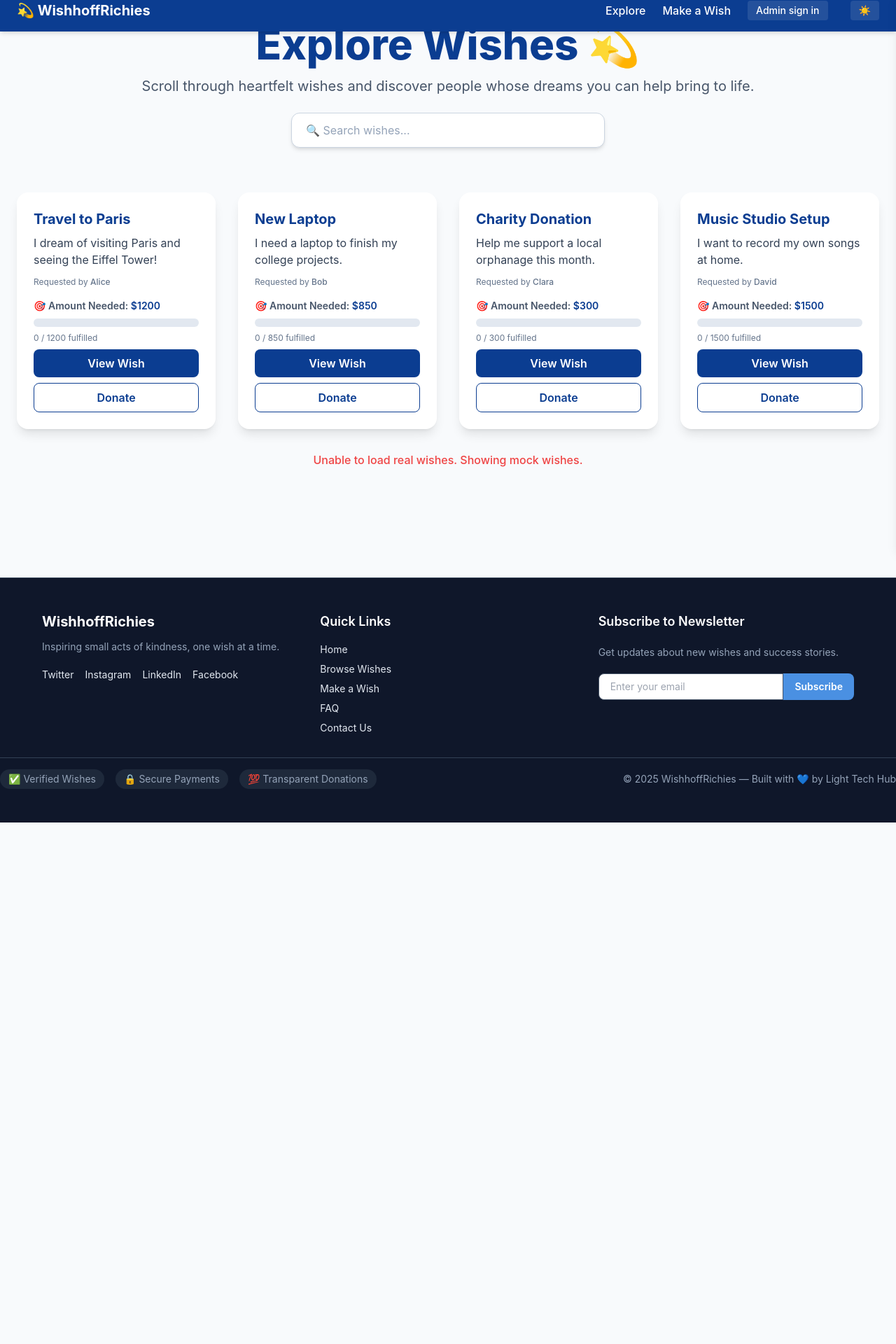
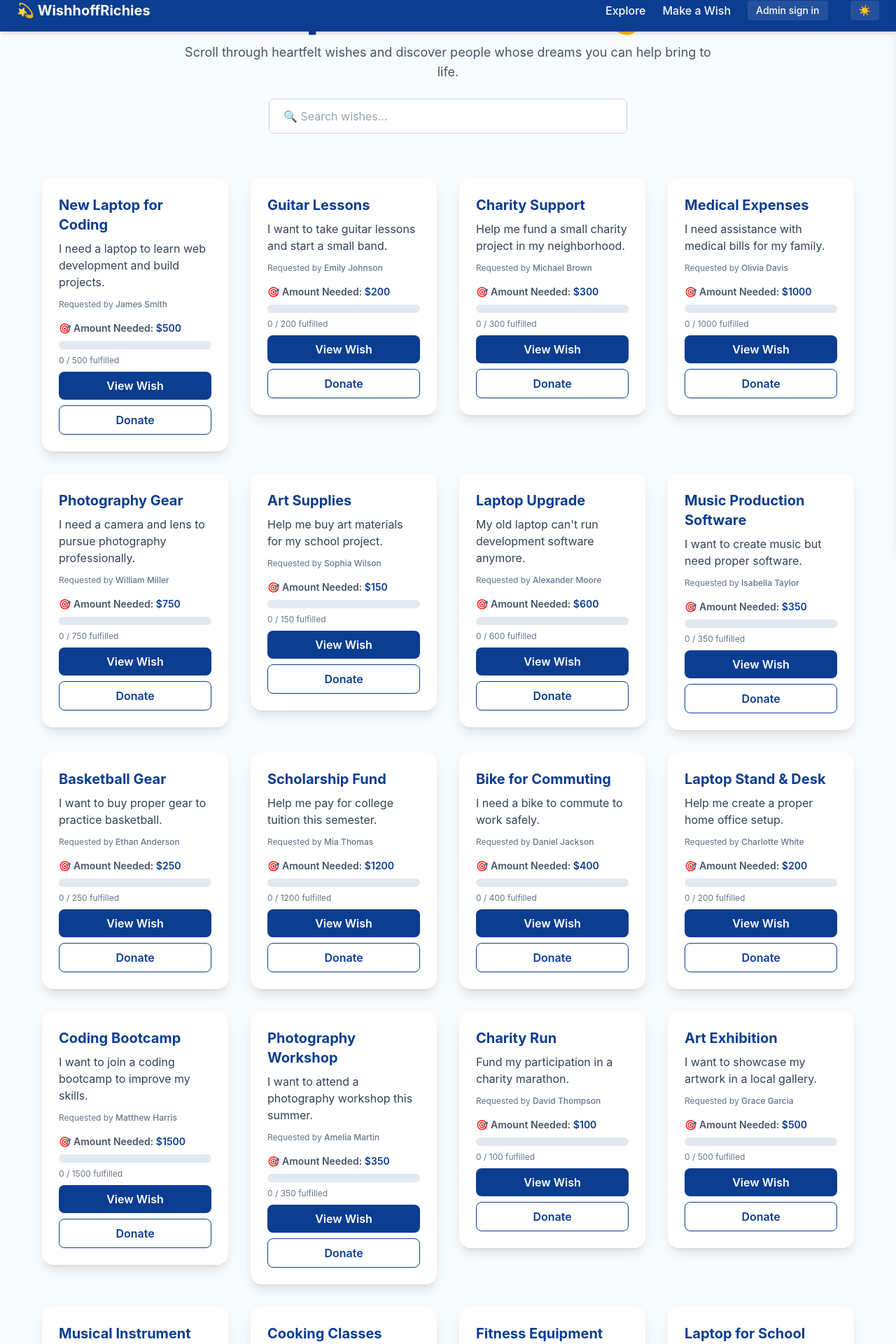
Before and after one commit to Lightcomputerstechnology/WishhoffRichies, a Next.js app: page /explore in a window 1280 px wide. Shown: the part 15-1935 px from the top of the page at 70% size. Before the commit the page ends 1190 px from the top, so only its background shows below. Built offline with nearby package versions, Linux system fonts and the light colour scheme; no server answers; the database is empty.

Commit message:
Update explore.js

```diff
--- a/pages/explore.js
+++ b/pages/explore.js
@@ -1,78 +1,66 @@
 "use client";
+import Link from "next/link";
+import Head from "next/head";
 import { useEffect, useState } from "react";
-import Head from "next/head";
 import Navbar from "../components/Navbar";
 import Footer from "../components/Footer";
 import WishCard from "../components/WishCard";
 import { supabase } from "../lib/supabaseClient";
 
-// Mockup wishes for immediate display
-const MOCK_WISHES = [
-  { id: "mock1", title: "Travel to Paris", description: "I dream of visiting Paris and seeing the Eiffel Tower!", name: "Alice", amount: 1200 },
-  { id: "mock2", title: "New Laptop", description: "I need a laptop to finish my college projects.", name: "Bob", amount: 850 },
-  { id: "mock3", title: "Charity Donation", description: "Help me support a local orphanage this month.", name: "Clara", amount: 300 },
-  { id: "mock4", title: "Music Studio Setup", description: "I want to record my own songs at home.", name: "David", amount: 1500 },
+// Generate mock data
+const generateMockWishes = () => [
+  { id: "m1", name: "James Smith", title: "New Laptop for Coding", description: "I need a laptop to learn web development and build projects.", amount: 500 },
+  { id: "m2", name: "Emily Johnson", title: "Guitar Lessons", description: "I want to take guitar lessons and start a small band.", amount: 200 },
+  { id: "m3", name: "Michael Brown", title: "Charity Support", description: "Help me fund a small charity project in my neighborhood.", amount: 300 },
+  { id: "m4", name: "Olivia Davis", title: "Medical Expenses", description: "I need assistance with medical bills for my family.", amount: 1000 },
+  { id: "m5", name: "William Miller", title: "Photography Gear", description: "I need a camera and lens to pursue photography professionally.", amount: 750 },
+  { id: "m6", name: "Sophia Wilson", title: "Art Supplies", description: "Help me buy art materials for my school project.", amount: 150 },
+  { id: "m7", name: "Alexander Moore", title: "Laptop Upgrade", description: "My old laptop can't run development software anymore.", amount: 600 },
+  { id: "m8", name: "Isabella Taylor", title: "Music Production Software", description: "I want to create music but need proper software.", amount: 350 },
+  { id: "m9", name: "Ethan Anderson", title: "Basketball Gear", description: "I want to buy proper gear to practice basketball.", amount: 250 },
+  { id: "m10", name: "Mia Thomas", title: "Scholarship Fund", description: "Help me pay for college tuition this semester.", amount: 1200 },
+  { id: "m11", name: "Daniel Jackson", title: "Bike for Commuting", description: "I need a bike to commute to work safely.", amount: 400 },
+  { id: "m12", name: "Charlotte White", title: "Laptop Stand & Desk", description: "Help me create a proper home office setup.", amount: 200 },
+  { id: "m13", name: "Matthew Harris", title: "Coding Bootcamp", description: "I want to join a coding bootcamp to improve my skills.", amount: 1500 },
+  { id: "m14", name: "Amelia Martin", title: "Photography Workshop", description: "I want to attend a photography workshop this summer.", amount: 350 },
+  { id: "m15", name: "David Thompson", title: "Charity Run", description: "Fund my participation in a charity marathon.", amount: 100 },
+  { id: "m16", name: "Grace Garcia", title: "Art Exhibition", description: "I want to showcase my artwork in a local gallery.", amount: 500 },
+  { id: "m17", name: "Joseph Martinez", title: "Musical Instrument", description: "I need a keyboard to learn music composition.", amount: 400 },
+  { id: "m18", name: "Abigail Robinson", title: "Cooking Classes", description: "I want to attend advanced cooking classes.", amount: 250 },
+  { id: "m19", name: "Christopher Clark", title: "Fitness Equipment", description: "I need a home gym setup to stay healthy.", amount: 600 },
+  { id: "m20", name: "Elizabeth Rodriguez", title: "Laptop for School", description: "I need a new laptop for school assignments.", amount: 700 },
 ];
 
 export default function Explore() {
-  const [wishes, setWishes] = useState(MOCK_WISHES);
+  const [wishes, setWishes] = useState([]);
   const [loading, setLoading] = useState(true);
-  const [error, setError] = useState("");
   const [query, setQuery] = useState("");
 
   useEffect(() => {
     let mounted = true;
-
-    // Fetch initial wishes and subscribe to live changes
-    async function fetchAndSubscribe() {
+    async function load() {
       try {
-        // Initial fetch
-        const { data, error } = await supabase
-          .from("wishes")
-          .select("*")
-          .order("created_at", { ascending: false });
-
+        // Fetch from Supabase
+        const { data, error } = await supabase.from("wishes").select("*").order("created_at", { ascending: false });
         if (!mounted) return;
-
-        if (error) throw error;
-
-        if (data && data.length > 0) {
-          // Merge new data with mock wishes (avoid duplicates by ID)
-          setWishes((prev) => {
-            const ids = new Set(prev.map((w) => w.id));
-            const merged = [...prev, ...data.filter((w) => !ids.has(w.id))];
-            return merged;
-          });
+        if (error || !data || data.length === 0) {
+          // Fallback to mock data
+          setWishes(generateMockWishes());
+        } else {
+          setWishes(data);
         }
-
-        // Listen for real-time inserts
-        const subscription = supabase
-          .from("wishes")
-          .on("INSERT", (payload) => {
-            setWishes((prev) => {
-              if (prev.find((w) => w.id === payload.new.id)) return prev;
-              return [payload.new, ...prev];
-            });
-          })
-          .subscribe();
-
-        return () => {
-          supabase.removeSubscription(subscription);
-        };
       } catch (err) {
-        console.error("Supabase fetch error:", err);
-        setError("Unable to load real wishes. Showing mock wishes.");
+        console.error(err);
+        setWishes(generateMockWishes());
       } finally {
         setLoading(false);
       }
     }
-
-    fetchAndSubscribe();
-
+    load();
     return () => (mounted = false);
   }, []);
 
-  // Filter wishes by search query
+  // Search filtering
   const filtered = wishes.filter(
     (w) =>
       w.title?.toLowerCase().includes(query.toLowerCase()) ||
@@ -91,41 +79,48 @@ export default function Explore() {
 
       <Navbar />
 
-      <main className="bg-light dark:bg-dark text-dark dark:text-light min-h-screen py-12 px-4 md:px-6">
+      <main className="container mx-auto px-6 py-20 min-h-screen">
         {/* Hero Section */}
-        <section className="text-center mb-16 max-w-4xl mx-auto">
+        <section className="text-center mb-16">
           <h1 className="text-5xl md:text-6xl font-extrabold text-primary mb-4 animate-fade-in">
             Explore Wishes 💫
           </h1>
-          <p className="text-slate-600 dark:text-slate-300 text-lg md:text-xl mb-6">
+          <p className="text-slate-600 dark:text-slate-300 max-w-3xl mx-auto mb-6 text-lg">
             Scroll through heartfelt wishes and discover people whose dreams you can help bring to life.
           </p>
 
-          {/* Search Input */}
+          {/* Search / Filter */}
           <div className="flex justify-center">
             <input
               type="text"
               placeholder="🔍 Search wishes..."
-              className="w-full max-w-md px-5 py-3 rounded-xl border border-slate-300 dark:border-slate-700 bg-white dark:bg-slate-800 text-slate-900 dark:text-slate-100 placeholder-slate-400 focus:outline-none focus:ring-2 focus:ring-primary transition shadow-md"
+              className="w-full max-w-lg px-5 py-3 rounded-lg border border-slate-300 dark:border-slate-700 focus:ring-2 focus:ring-primary outline-none transition"
               value={query}
               onChange={(e) => setQuery(e.target.value)}
             />
           </div>
         </section>
 
-        {/* Status & Wish Grid */}
+        {/* Loading / Empty States */}
         {loading ? (
           <div className="flex justify-center py-16">
-            <p className="text-slate-500 dark:text-slate-400 text-lg animate-pulse">Loading wishes…</p>
+            <p className="text-slate-500 dark:text-slate-400 animate-pulse">Loading wishes…</p>
           </div>
         ) : filtered.length === 0 ? (
-          <div className="flex flex-col items-center py-16 text-center gap-4">
-            <p className="text-slate-600 dark:text-slate-300 text-lg">No wishes match your search.</p>
-            <Link href="/create-wish" className="px-6 py-3 rounded-xl bg-primary text-white hover:bg-primary/90 transition shadow-md font-semibold">
+          <div className="flex flex-col items-center py-16 text-center">
+            <p className="text-slate-600 dark:text-slate-300 mb-4">
+              No wishes match your search — be the first to make one!
+            </p>
+            <Link
+              href="/wish/new"
+              className="px-6 py-3 bg-primary text-white rounded-lg hover:bg-primary/90 transition"
+            >
               ✨ Make a Wish
             </Link>
           </div>
         ) : (
+          <>
+            {/* Wish Grid */}
             <div className="grid gap-8 sm:grid-cols-2 lg:grid-cols-3 xl:grid-cols-4">
               {filtered.map((w) => (
                 <div key={w.id} className="animate-fade-up" style={{ animationDelay: `${Math.random() * 0.3}s` }}>
@@ -133,10 +128,15 @@ export default function Explore() {
                 </div>
               ))}
             </div>
+
+            {/* Load More Button */}
+            <div className="text-center mt-12">
+              <button className="px-6 py-3 rounded-lg border border-primary text-primary hover:bg-primary hover:text-white transition">
+                Load More
+              </button>
+            </div>
+          </>
         )}
-
-        {/* Error Message */}
-        {error && <p className="text-center mt-8 text-red-500 font-medium">{error}</p>}
       </main>
 
       <Footer />
```
Lines whose indentation alone changed are shown as unchanged.
